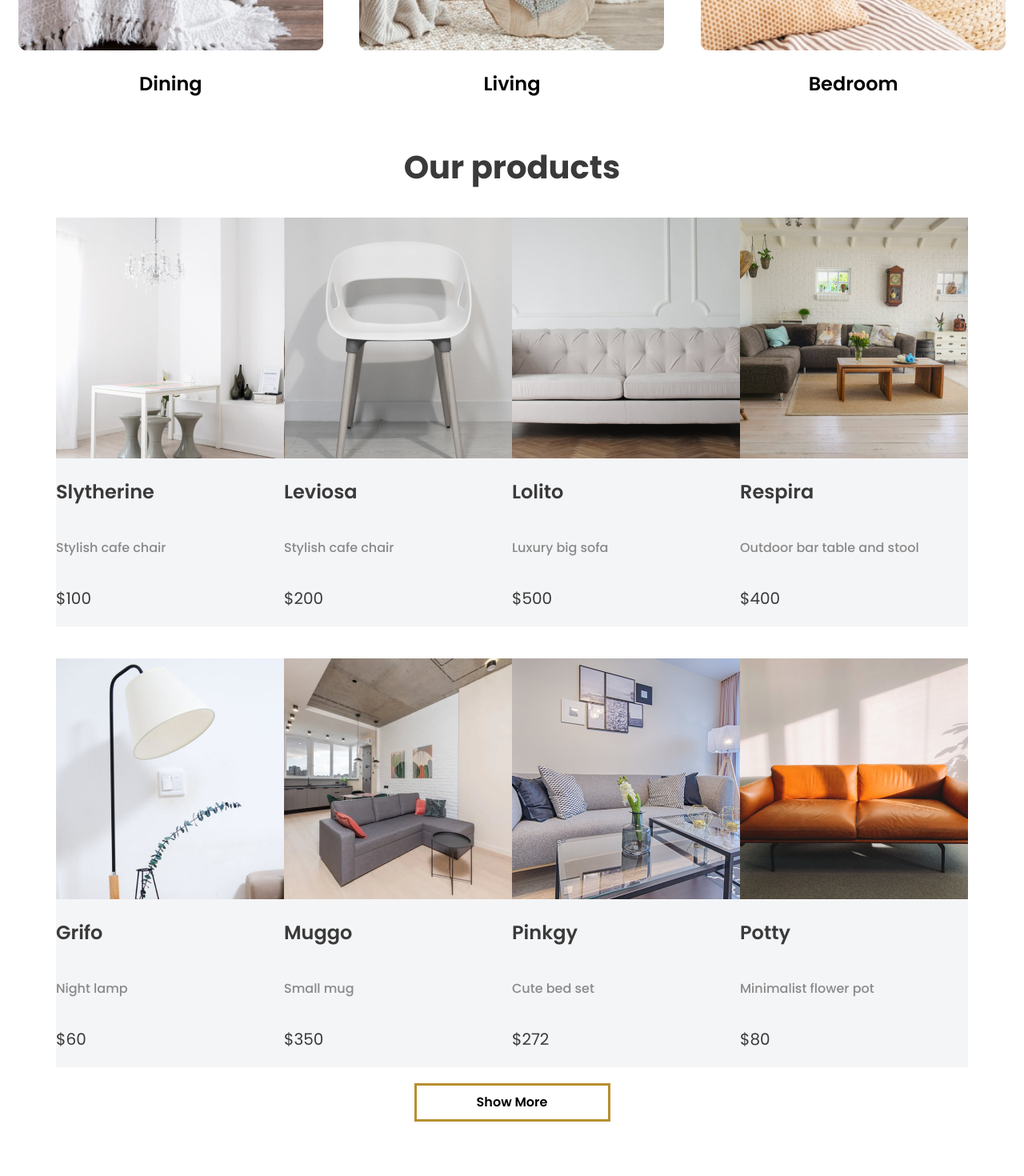
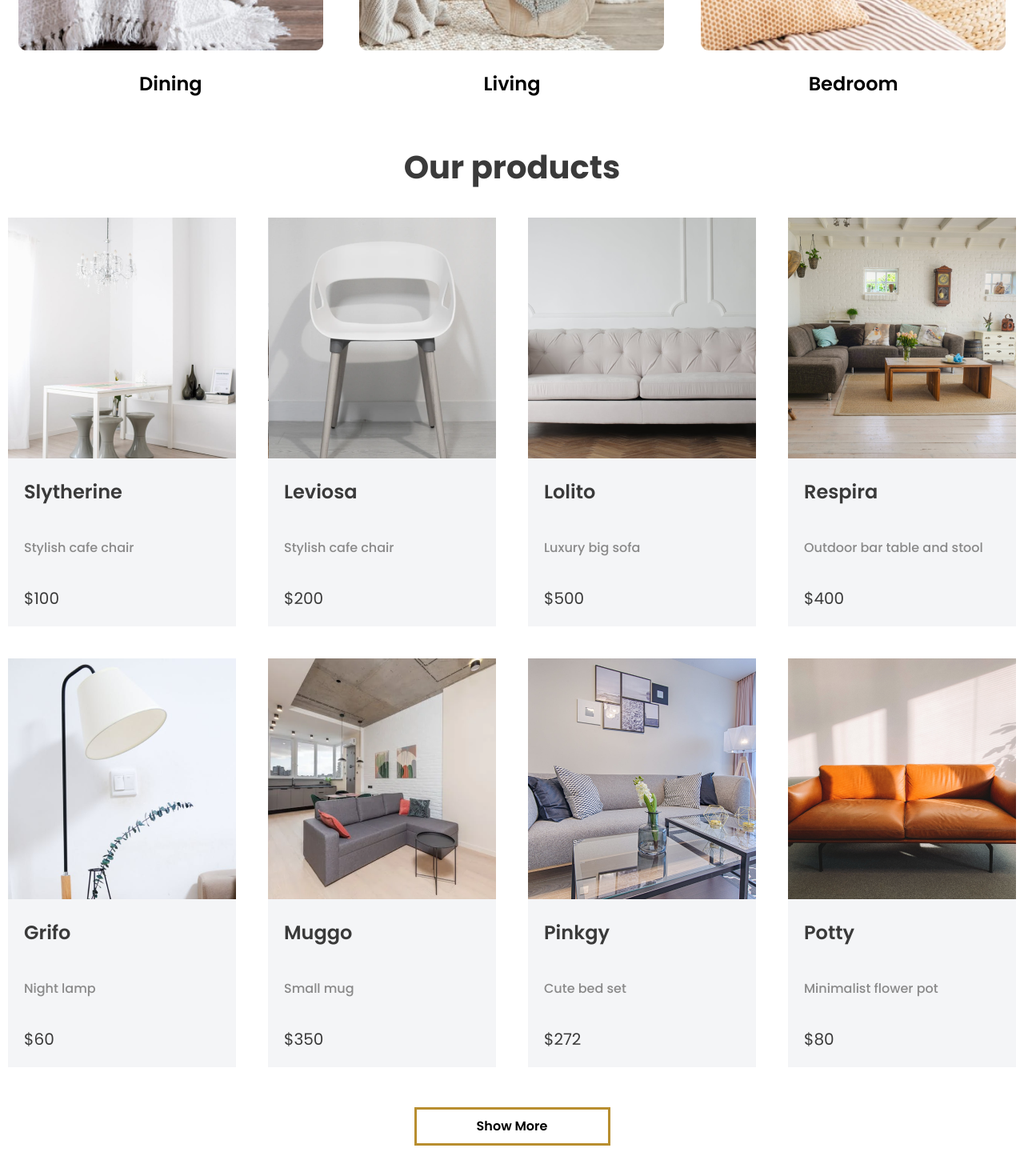
Before and after one commit to EmireHaouas/furniro, a React (Vite) app in the folder furniro/: page / in a window 1280 px wide. Shown: the part 1442-2912 px from the top of the page at 80% size. Built offline with nearby package versions, Linux system fonts and the light colour scheme.

Commit message:
few adjustement main.css for our products section

```diff
--- a/furniro/src/Main.css
+++ b/furniro/src/Main.css
@@ -129,6 +129,7 @@
     display: flex;
     flex-direction: row;
     justify-content: space-evenly;
+    margin-bottom: 30px;
 }
 .syltherine_Img{
     width: 285px;
@@ -182,12 +183,16 @@
     display: flex;
     flex-direction: column;
     align-items: flex-start;
+    margin-right: 20px;
+    margin-left: 40px;
 }
 .lolito_Product{
     background-color: #F4F5F7;
     display: flex;
     flex-direction: column;
     align-items: flex-start;
+    margin-left: 20px;
+    margin-right: 40px;
 }
 .respira_Product{
     background-color: #F4F5F7;
@@ -206,12 +211,16 @@
     display: flex;
     flex-direction: column;
     align-items: flex-start;
+    margin-right: 20px;
+    margin-left: 40px;
 }
 .pinkgy_Product{
     background-color: #F4F5F7;
     display: flex;
     flex-direction: column;
     align-items: flex-start;
+    margin-left: 20px;
+    margin-right: 40px;
 }
 .potty_Product{
     background-color: #F4F5F7;
@@ -224,18 +233,21 @@
     font-weight: 600;
     font-size: 24px;
     color: #3A3A3A;
+    padding-left: 20px;
 }
 .details_Product{
     font-family: 'Poppins', sans-serif;
     font-weight: 500;
     font-size: 16px;
     color: #898989;
+    padding-left: 20px;
 }
 .price_Product{
     font-family: 'Poppins', sans-serif;
     font-weight: 600px;
     font-size: 20px;
     color: #3A3A3A;
+    padding-left: 20px;
 }
 .h2_Our{
     font-family: 'Poppins', sans-serif;
```
